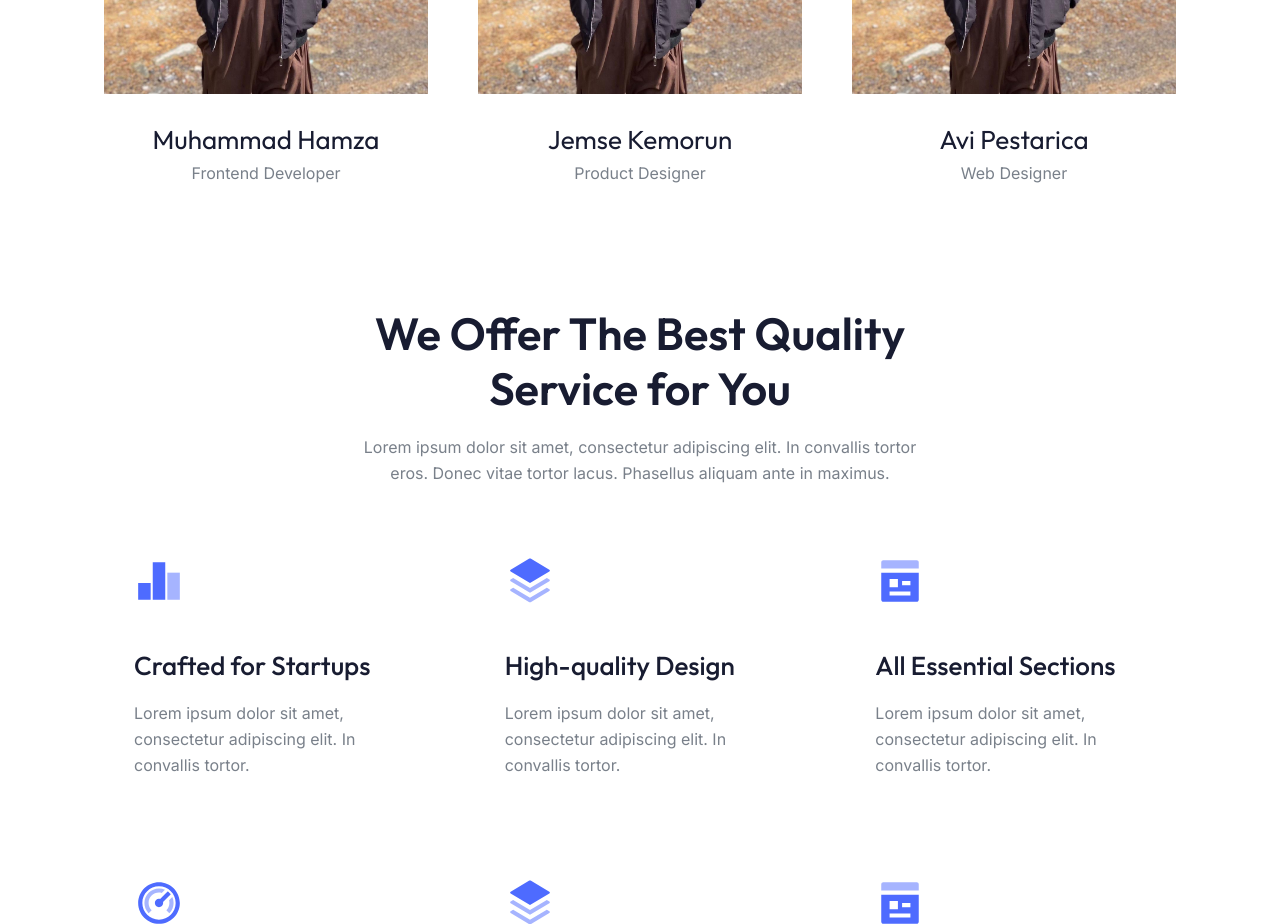
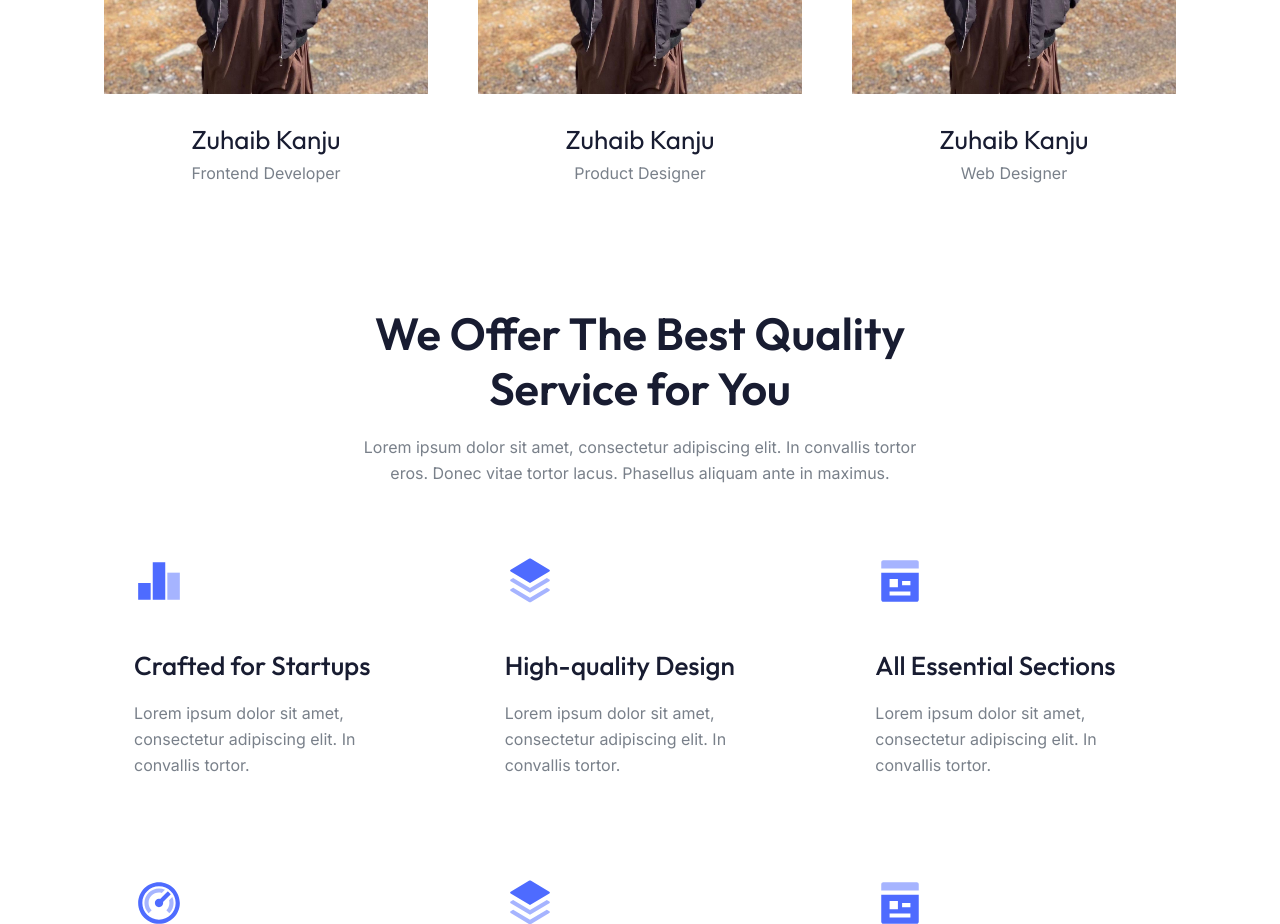
Before and after one commit to zuhaibkanju/zuhaibkanju.github.io, a plain HTML site: page index.html in a window 1280 px wide. Shown: the part 2580-3504 px from the top of the page. Drawn offline with Linux system fonts and the light colour scheme.

Commit message:
Update index.html

```diff
--- a/index.html
+++ b/index.html
@@ -302,7 +302,7 @@
               </div>
             </div>
 
-            <h4 class="yj go kk wm ob zb">Muhammad Hamza</h4>
+            <h4 class="yj go kk wm ob zb">Zuhaib Kanju</h4>
             <p>Frontend Developer</p>
           </div>
 
@@ -351,7 +351,7 @@
               </div>
             </div>
 
-            <h4 class="yj go kk wm ob zb">Jemse Kemorun</h4>
+            <h4 class="yj go kk wm ob zb">Zuhaib Kanju</h4>
             <p>Product Designer</p>
           </div>
 
@@ -400,7 +400,7 @@
               </div>
             </div>
 
-            <h4 class="yj go kk wm ob zb">Avi Pestarica</h4>
+            <h4 class="yj go kk wm ob zb">Zuhaib Kanju</h4>
             <p>Web Designer</p>
           </div>
         </div>
```
